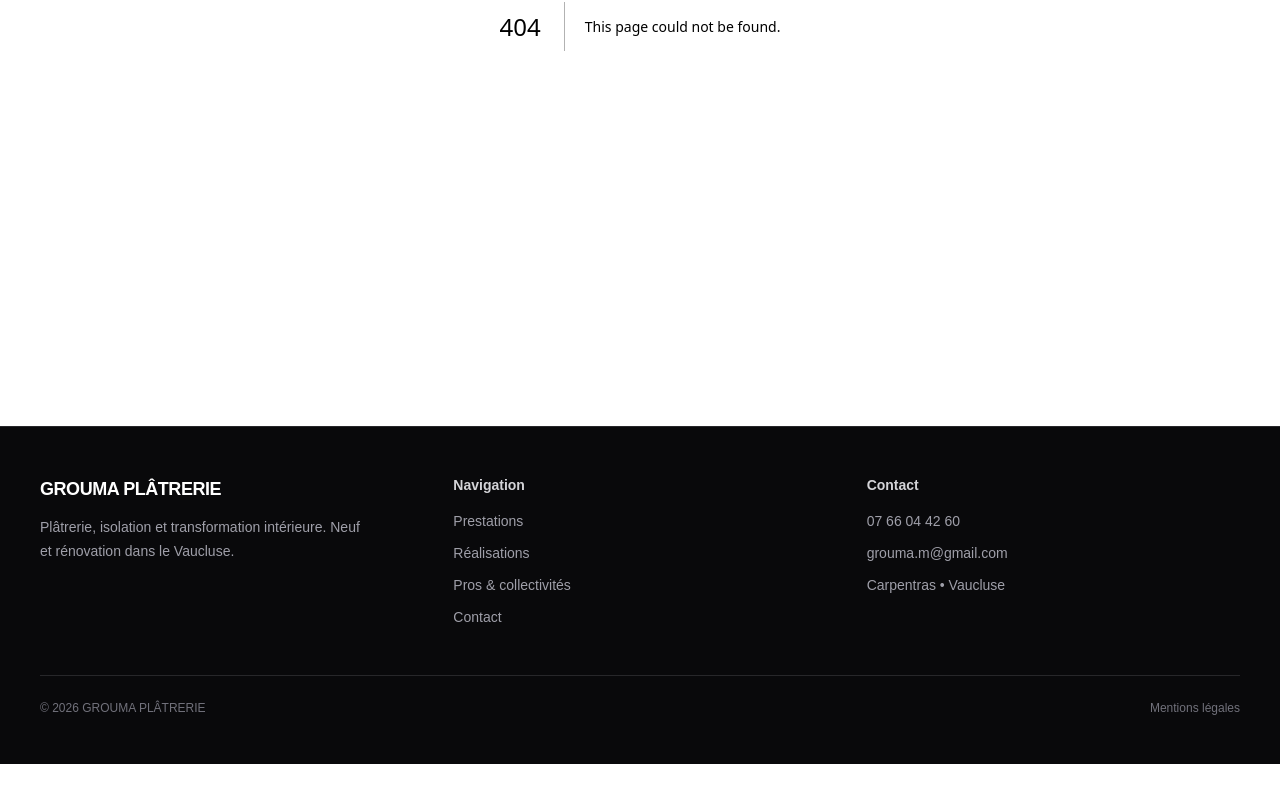
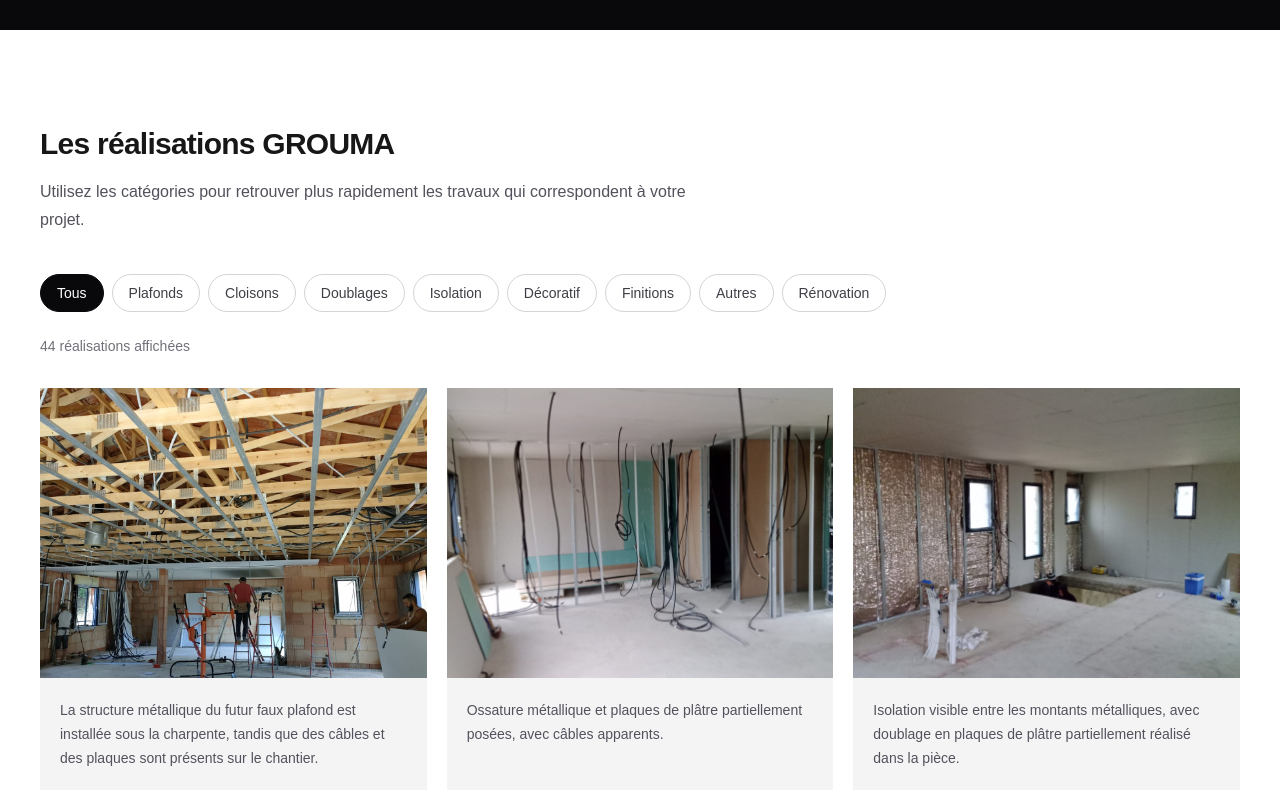
Before and after one commit to grouma84/vaucluse-amenagement-interieur, a Next.js app: page /realisations in a window 1280 px wide. Before the commit this address had no page. Shown: the part 438-1240 px from the top of the page. Before the commit the page ends 1202 px from the top, so only its background shows below. Built offline with nearby package versions, Linux system fonts and the light colour scheme.

Commit message:
Add legal notice page

```diff
--- /dev/null
+++ b/src/app/mentions-legales/page.tsx
@@ -0,0 +1,114 @@
+import type { Metadata } from "next"
+
+export const metadata: Metadata = {
+  title: "Mentions légales",
+  description: "Mentions légales du site GROUMA PLÂTRERIE.",
+}
+
+export default function MentionsLegalesPage() {
+  return (
+    <main className="bg-white px-6 py-16 text-zinc-950 sm:px-10 lg:py-24">
+      <div className="mx-auto max-w-4xl">
+
+        <p className="text-sm font-semibold uppercase tracking-[0.18em] text-amber-700">
+          Informations légales
+        </p>
+
+        <h1 className="mt-4 text-4xl font-semibold tracking-tight sm:text-5xl">
+          Mentions légales
+        </h1>
+
+        <div className="mt-12 space-y-12 leading-7 text-zinc-600">
+
+          <section>
+            <h2 className="text-2xl font-semibold text-zinc-950">
+              Éditeur du site
+            </h2>
+
+            <div className="mt-4 space-y-1">
+              <p>GROUMA PLÂTRERIE & AMÉNAGEMENT VAUCLUSE</p>
+              <p>Entreprise individuelle — Jaoid Grouma</p>
+              <p>26 rue des Remparts, 84200 Carpentras</p>
+              <p>SIREN : 502 442 726</p>
+              <p>SIRET : 502 442 726 00035</p>
+              <p>Code APE : 4331Z — Travaux de plâtrerie</p>
+              <p>Téléphone : 07 66 04 42 60</p>
+              <p>Email : grouma.m@gmail.com</p>
+            </div>
+          </section>
+
+          <section>
+            <h2 className="text-2xl font-semibold text-zinc-950">
+              Responsable de publication
+            </h2>
+
+            <p className="mt-4">
+              Jaoid Grouma.
+            </p>
+          </section>
+
+          <section>
+            <h2 className="text-2xl font-semibold text-zinc-950">
+              Hébergement
+            </h2>
+
+            <p className="mt-4">
+              À compléter avant la mise en ligne définitive avec le nom,
+              l’adresse et les coordonnées de l’hébergeur du site.
+            </p>
+          </section>
+
+          <section>
+            <h2 className="text-2xl font-semibold text-zinc-950">
+              Propriété intellectuelle
+            </h2>
+
+            <p className="mt-4">
+              Les textes, photographies de chantiers, éléments graphiques
+              et contenus présents sur ce site sont protégés par les règles
+              applicables à la propriété intellectuelle. Toute reproduction
+              ou réutilisation sans autorisation préalable est interdite,
+              sauf disposition légale contraire.
+            </p>
+          </section>
+
+          <section>
+            <h2 className="text-2xl font-semibold text-zinc-950">
+              Données personnelles
+            </h2>
+
+            <p className="mt-4">
+              Le formulaire présent sur le site prépare un message destiné
+              à être envoyé via WhatsApp. Les informations saisies dans ce
+              formulaire ne sont pas enregistrées par le site avant
+              l’ouverture de WhatsApp.
+            </p>
+
+            <p className="mt-4">
+              Lorsque vous utilisez WhatsApp, vous quittez ce site et les
+              conditions ainsi que la politique de confidentialité du
+              service WhatsApp s’appliquent.
+            </p>
+
+            <p className="mt-4">
+              Vous pouvez également contacter directement GROUMA PLÂTRERIE
+              par téléphone ou par email.
+            </p>
+          </section>
+
+          <section>
+            <h2 className="text-2xl font-semibold text-zinc-950">
+              Cookies
+            </h2>
+
+            <p className="mt-4">
+              Dans sa version actuelle, le site n’utilise pas de cookies
+              publicitaires ni de dispositif de suivi marketing.
+            </p>
+          </section>
+
+        </div>
+      </div>
+    </main>
+  )
+}
--- /dev/null
+++ b/src/app/realisations/page.tsx
@@ -0,0 +1,82 @@
+import type { Metadata } from "next"
+import Link from "next/link"
+import { GalleryGrid } from "@/components/GalleryGrid"
+
+export const metadata: Metadata = {
+  title: "Réalisations",
+  description:
+    "Découvrez des réalisations de plâtrerie, plafonds, isolation et aménagement intérieur réalisées par GROUMA PLÂTRERIE dans le Vaucluse.",
+}
+
+export default function RealisationsPage() {
+  return (
+    <main>
+
+      <section className="bg-zinc-950 px-6 py-16 text-white sm:px-10 lg:py-20">
+        <div className="mx-auto max-w-7xl">
+
+          <p className="text-sm font-semibold uppercase tracking-[0.18em] text-amber-300">
+            Réalisations
+          </p>
+
+          <h1 className="mt-4 max-w-3xl text-4xl font-semibold tracking-tight sm:text-5xl lg:text-6xl">
+            Voir ce qui se passe avant les finitions.
+          </h1>
+
+          <p className="mt-6 max-w-2xl text-lg leading-8 text-zinc-400">
+            Ossatures, plafonds, isolation, doublages et pose des plaques :
+            une sélection d’étapes réelles de chantier.
+          </p>
+
+        </div>
+      </section>
+
+      <section className="bg-white px-6 py-16 sm:px-10 lg:py-24">
+        <div className="mx-auto max-w-7xl">
+
+          <div className="max-w-2xl">
+            <h2 className="text-3xl font-semibold tracking-tight">
+              Les réalisations GROUMA
+            </h2>
+
+            <p className="mt-4 leading-7 text-zinc-600">
+              Utilisez les catégories pour retrouver plus rapidement
+              les travaux qui correspondent à votre projet.
+            </p>
+          </div>
+
+          <GalleryGrid />
+
+        </div>
+      </section>
+
+      <section className="bg-stone-100 px-6 py-16 sm:px-10 lg:py-20">
+        <div className="mx-auto flex max-w-7xl flex-col gap-8 sm:flex-row sm:items-center sm:justify-between">
+
+          <div>
+            <p className="text-sm font-semibold uppercase tracking-[0.18em] text-amber-700">
+              Votre chantier
+            </p>
+
+            <h2 className="mt-3 text-3xl font-semibold tracking-tight">
+              Vous avez un projet similaire ?
+            </h2>
+
+            <p className="mt-3 text-zinc-600">
+              Quelques photos et une courte description suffisent pour commencer.
+            </p>
+          </div>
+
+          <Link
+            href="/#contact"
+            className="inline-flex min-h-12 shrink-0 items-center justify-center rounded-md bg-zinc-950 px-6 py-3 font-semibold text-white transition hover:bg-zinc-800"
+          >
+            Parler de mon projet
+          </Link>
+
+        </div>
+      </section>
+
+    </main>
+  )
+}
--- /dev/null
+++ b/src/components/GalleryGrid.tsx
@@ -0,0 +1,99 @@
+"use client"
+
+import Image from "next/image"
+import { useMemo, useState } from "react"
+import { REALISATIONS } from "@/content/realisations"
+
+const CATEGORY_LABELS: Record<string, string> = {
+  plafond: "Plafonds",
+  cloison: "Cloisons",
+  isolation: "Isolation",
+  doublage: "Doublages",
+  renovation: "Rénovation",
+  decoratif: "Décoratif",
+  "joints-finitions": "Finitions",
+  autre: "Autres",
+}
+
+export function GalleryGrid() {
+  const [activeCategory, setActiveCategory] = useState("all")
+
+  const categories = useMemo(() => {
+    const unique = Array.from(
+      new Set(REALISATIONS.map((photo) => photo.category))
+    )
+
+    return unique.filter(Boolean)
+  }, [])
+
+  const visiblePhotos =
+    activeCategory === "all"
+      ? REALISATIONS
+      : REALISATIONS.filter(
+          (photo) => photo.category === activeCategory
+        )
+
+  return (
+    <>
+      <div className="mt-10 flex flex-wrap gap-2">
+        <button
+          type="button"
+          onClick={() => setActiveCategory("all")}
+          className={`rounded-full border px-4 py-2 text-sm font-medium transition ${
+            activeCategory === "all"
+              ? "border-zinc-950 bg-zinc-950 text-white"
+              : "border-zinc-300 bg-white text-zinc-700 hover:border-zinc-500"
+          }`}
+        >
+          Tous
+        </button>
+
+        {categories.map((category) => (
+          <button
+            key={category}
+            type="button"
+            onClick={() => setActiveCategory(category)}
+            className={`rounded-full border px-4 py-2 text-sm font-medium transition ${
+              activeCategory === category
+                ? "border-zinc-950 bg-zinc-950 text-white"
+                : "border-zinc-300 bg-white text-zinc-700 hover:border-zinc-500"
+            }`}
+          >
+            {CATEGORY_LABELS[category] ?? category}
+          </button>
+        ))}
+      </div>
+
+      <p className="mt-6 text-sm text-zinc-500">
+        {visiblePhotos.length} réalisation
+        {visiblePhotos.length > 1 ? "s" : ""} affichée
+        {visiblePhotos.length > 1 ? "s" : ""}
+      </p>
+
+      <div className="mt-8 grid gap-5 sm:grid-cols-2 lg:grid-cols-3">
+        {visiblePhotos.map((photo) => (
+          <figure
+            key={photo.src}
+            className="group overflow-hidden bg-zinc-100"
+          >
+            <div className="relative aspect-[4/3] overflow-hidden bg-zinc-200">
+              <Image
+                src={photo.src}
+                alt={photo.alt}
+                fill
+                sizes="(max-width: 640px) 100vw, (max-width: 1024px) 50vw, 33vw"
+                className="object-cover transition duration-500 group-hover:scale-[1.02]"
+              />
+            </div>
+
+            <figcaption className="p-5">
+              <p className="text-sm leading-6 text-zinc-600">
+                {photo.caption}
+              </p>
+            </figcaption>
+          </figure>
+        ))}
+      </div>
+    </>
+  )
+}
```
